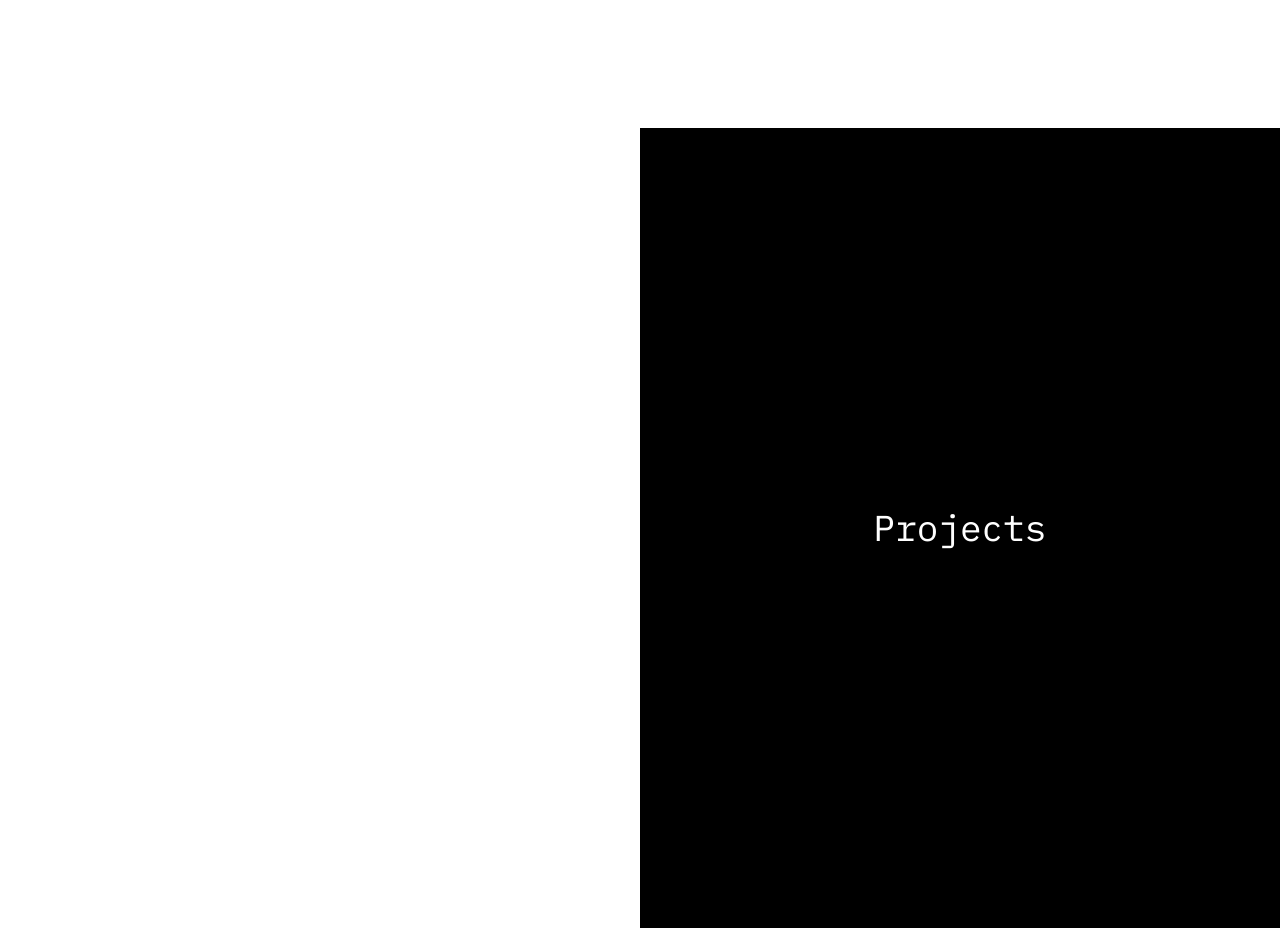
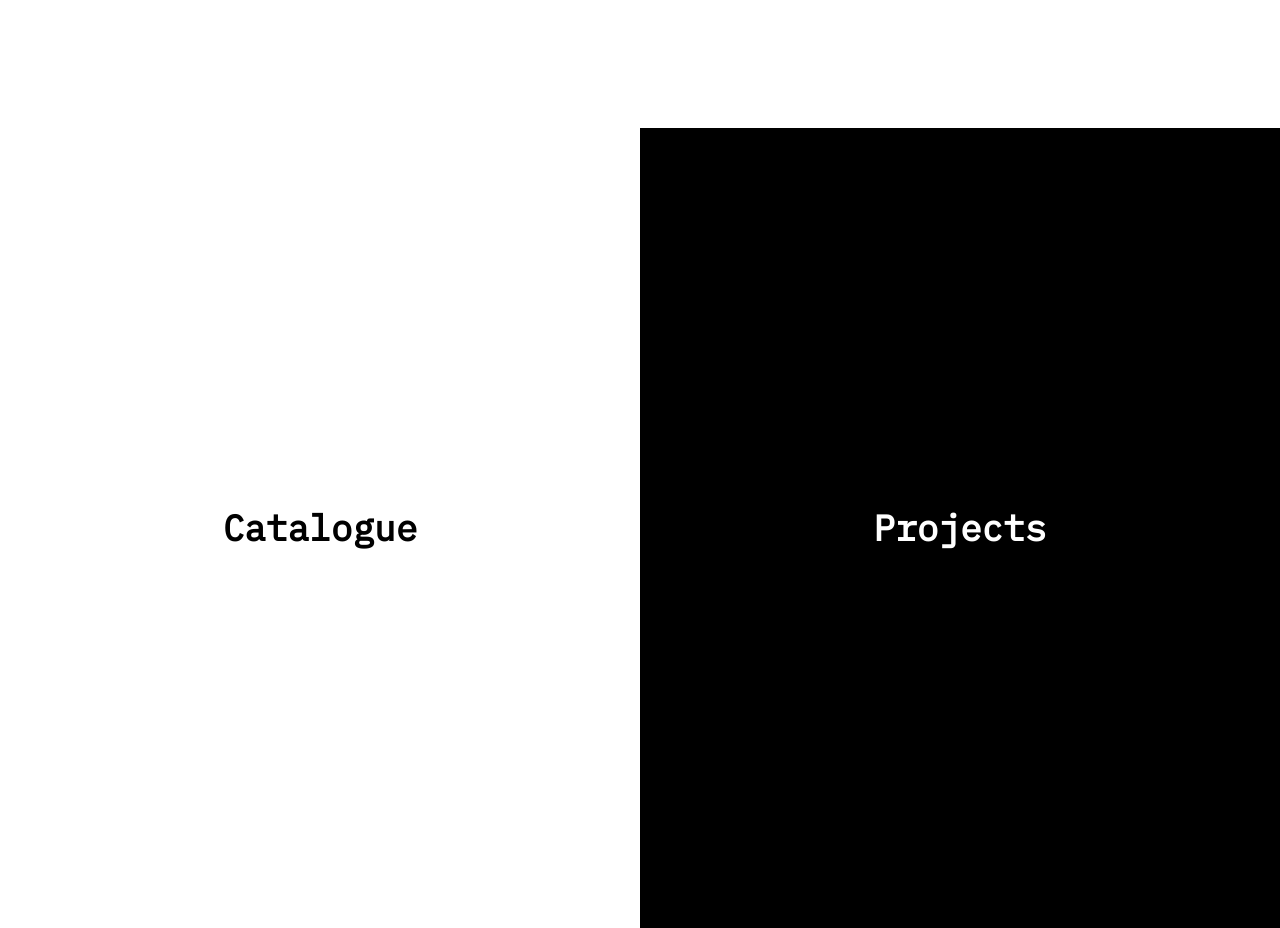
Before and after one commit to Vishwang0Suthar/vishwang-suthar, a Next.js app: page / in a window 1280 px wide. Shown: the part 560-1488 px from the top of the page. Built offline with nearby package versions, Linux system fonts and the light colour scheme.

Commit message:
gsap div

```diff
--- a/src/containers/bilateral/index.tsx
+++ b/src/containers/bilateral/index.tsx
@@ -4,19 +4,22 @@ import gsap from "gsap";
 import SplitType from "split-type";
 
 const Bilat = () => {
-  const textRef = useRef<HTMLDivElement>(null);
+  const textRef1 = useRef<HTMLParagraphElement>(null);
+  const textRef2 = useRef<HTMLParagraphElement>(null);
 
   useEffect(() => {
-    if (!textRef.current) return;
+    const animateText = (
+      ref: React.RefObject<HTMLParagraphElement>,
+      text: string
+    ) => {
+      if (!ref.current) return;
 
-    const text = "Projects";
-
-    if (textRef.current) {
-      textRef.current.innerText = text;
-    }
+      ref.current.innerText = text;
 
       // Split text into characters
-    const split = new SplitType(textRef.current, { types: "chars" });
+      const split = new SplitType(ref.current as HTMLParagraphElement, {
+        types: "chars",
+      });
 
       // GSAP Animation
       gsap.fromTo(
@@ -30,17 +33,28 @@ const Bilat = () => {
           duration: 1,
           ease: "power3.out",
           scrollTrigger: {
-          trigger: textRef.current,
+            trigger: ref.current,
             start: "top 80%", // Animation triggers when the text enters the viewport
           },
         }
       );
+    };
+
+    // Animate both text elements
+    if (textRef1.current) animateText(textRef1, "Catalogue");
+    if (textRef2.current) animateText(textRef2, "Projects");
   }, []);
+
   return (
-    <div className="flex  h-screen">
-      <div className="flex-1 bg-white hover:cursor-pointer"></div>
-      <div className="flex-1  bg-black hover:cursor-pointer grid place-content-center text-white">
-        <p ref={textRef} className="text-4xl"></p>
+    <div className="flex h-screen">
+      {/* Left Side with First Animated Text */}
+      <div className="flex-1 bg-white hover:cursor-pointer grid place-content-center">
+        <p ref={textRef1} className="text-4xl font-bold"></p>
+      </div>
+
+      {/* Right Side with Second Animated Text */}
+      <div className="flex-1 bg-black hover:cursor-pointer grid place-content-center text-white">
+        <p ref={textRef2} className="text-4xl font-bold"></p>
       </div>
     </div>
   );
```
Lines whose indentation alone changed are shown as unchanged.
